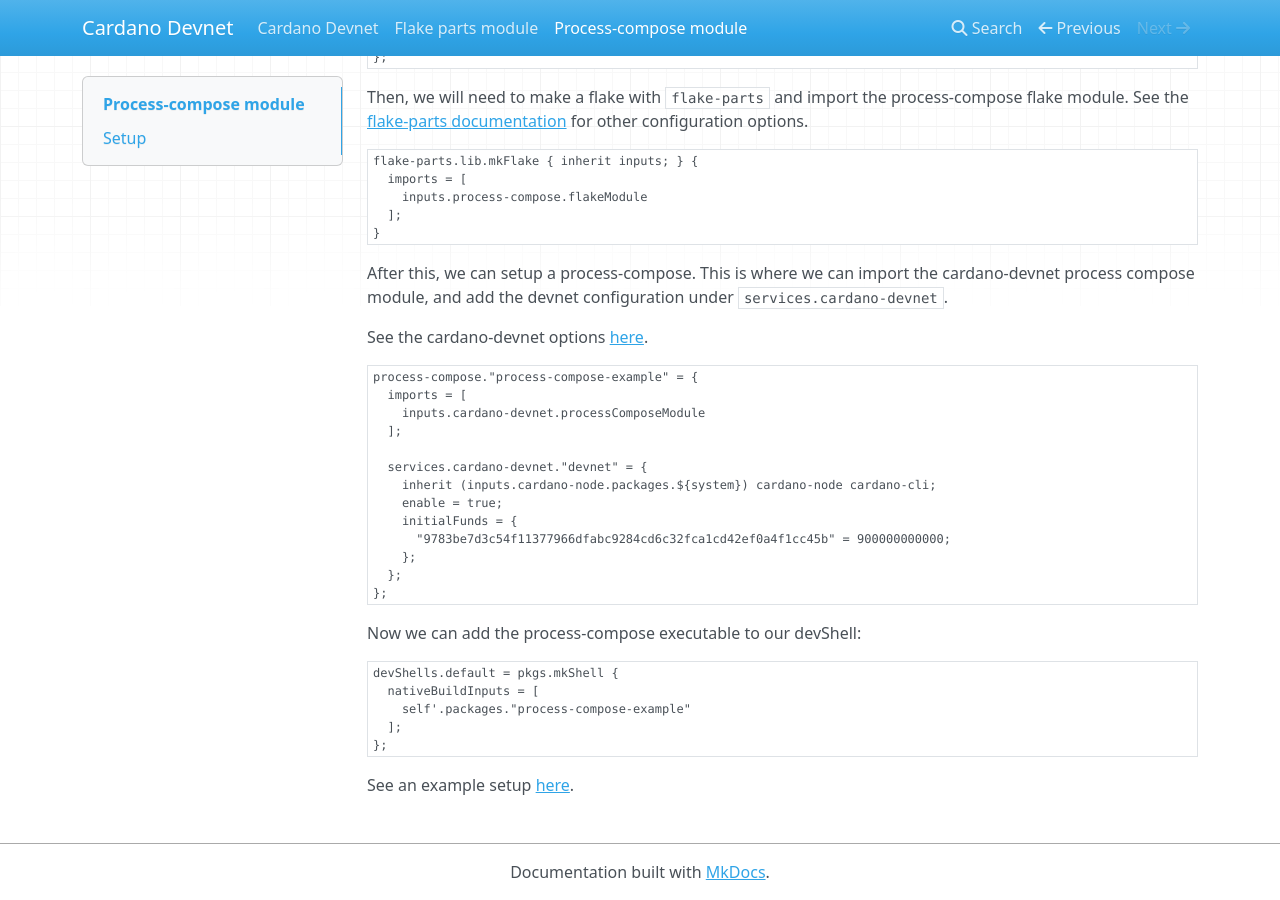
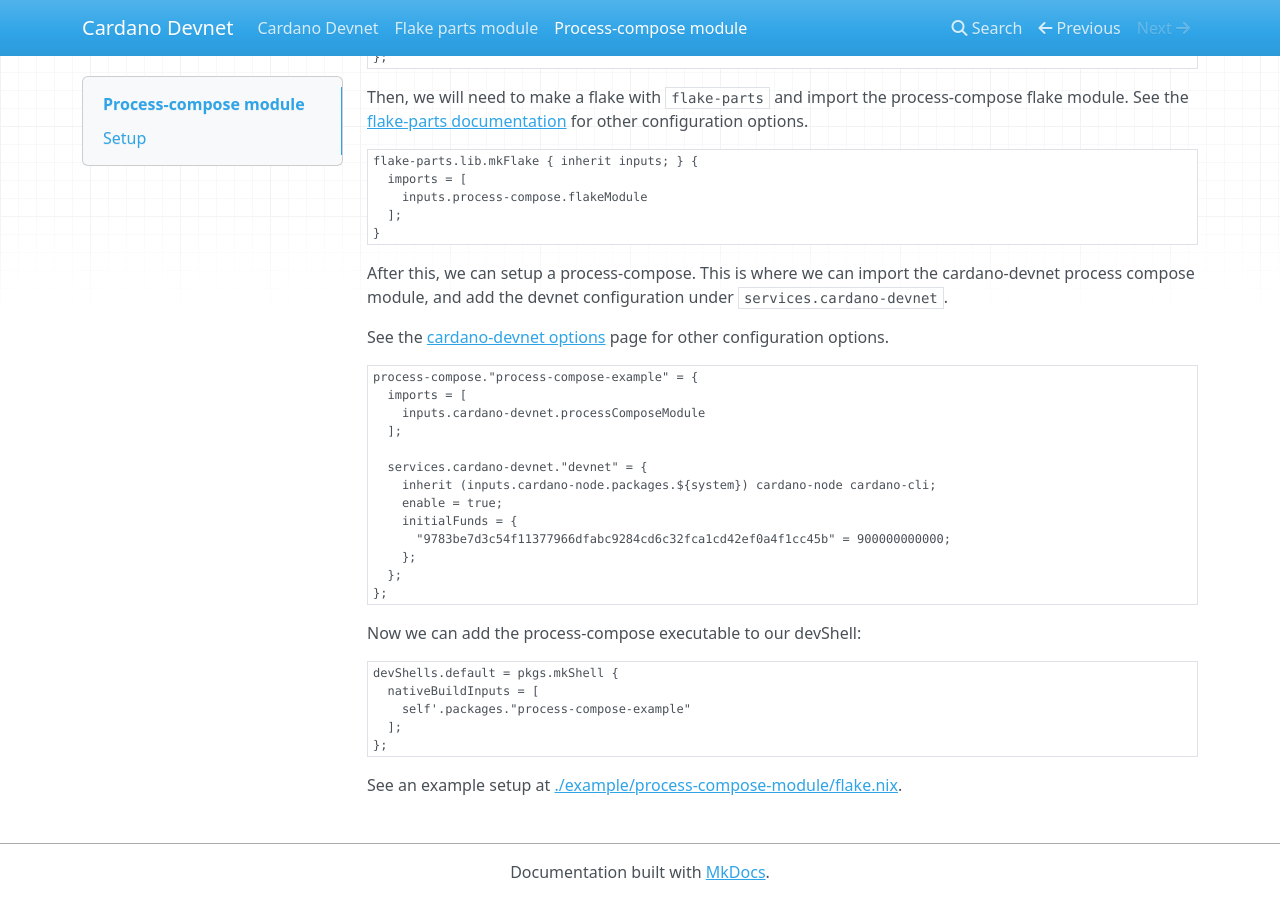
Before and after one commit to mlabs-haskell/cardano-devnet-flake, an MkDocs documentation site: the page built from docs/src/process-compose.md, in a window 1280 px wide and 900 px high, scrolled down 590 px. Built offline with MkDocs 1.6.1, drawn with Linux system fonts in a browser that asks for light colours; nearby versions of some CDN libraries.

Commit message:
Apply markdownlint suggestion

````diff
--- a/docs/src/process-compose.md
+++ b/docs/src/process-compose.md
@@ -48,7 +48,7 @@
 cardano-devnet process compose module, and add the devnet configuration under
 `services.cardano-devnet`.
 
-See the cardano-devnet options [here](./options).
+See the [cardano-devnet options](./options) page for other configuration options.
 
 ```nix
 process-compose."process-compose-example" = {
@@ -76,4 +76,4 @@
 };
 ```
 
-See an example setup [here](https://github.com/mlabs-haskell/cardano-devnet-flake/blob/main/example/process-compose-module/flake.nix).
+See an example setup at [./example/process-compose-module/flake.nix](https://github.com/mlabs-haskell/cardano-devnet-flake/blob/main/example/process-compose-module/flake.nix).
````
Also changed, not shown: docs/src/flake-parts.md (+2 -2 lines).
